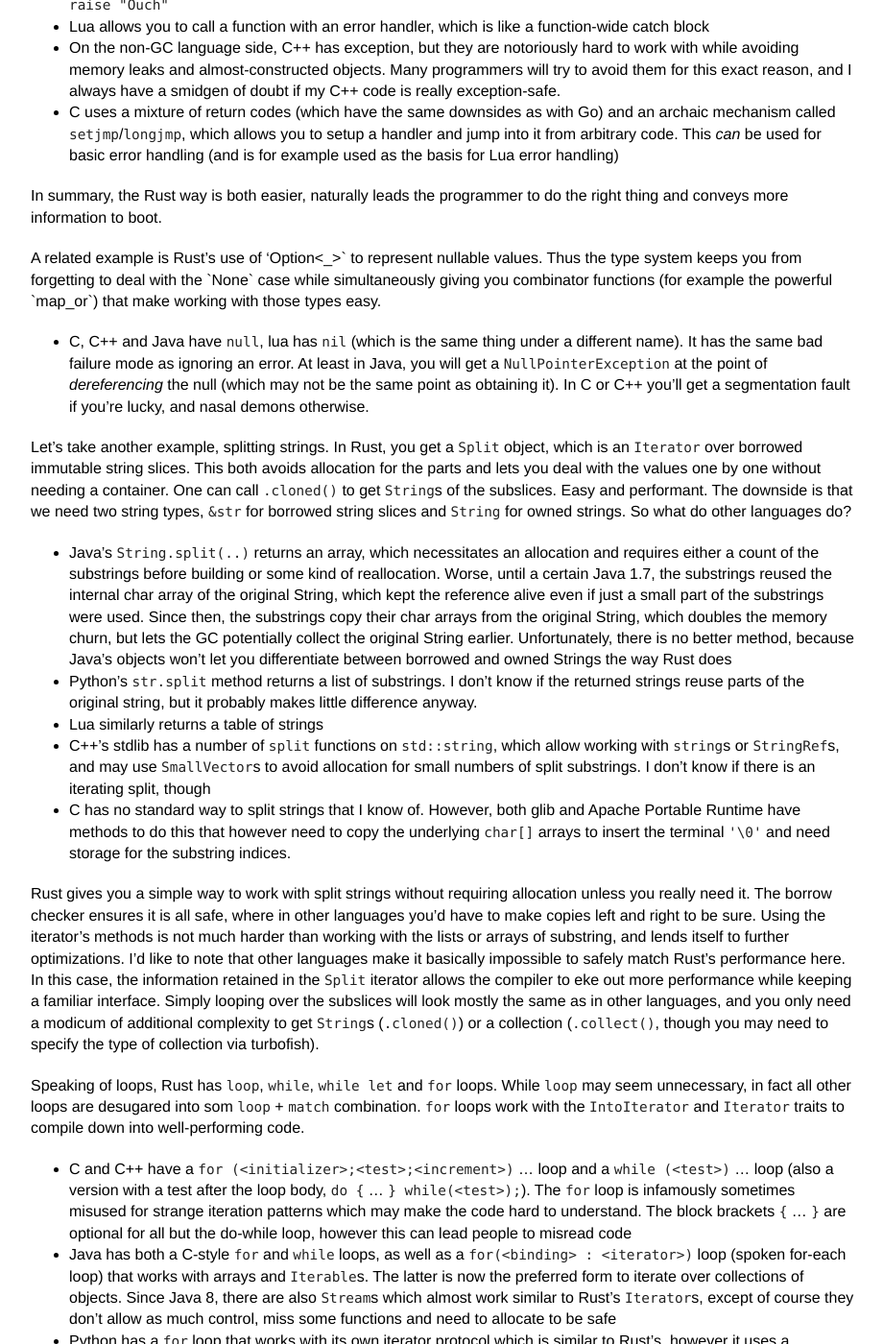
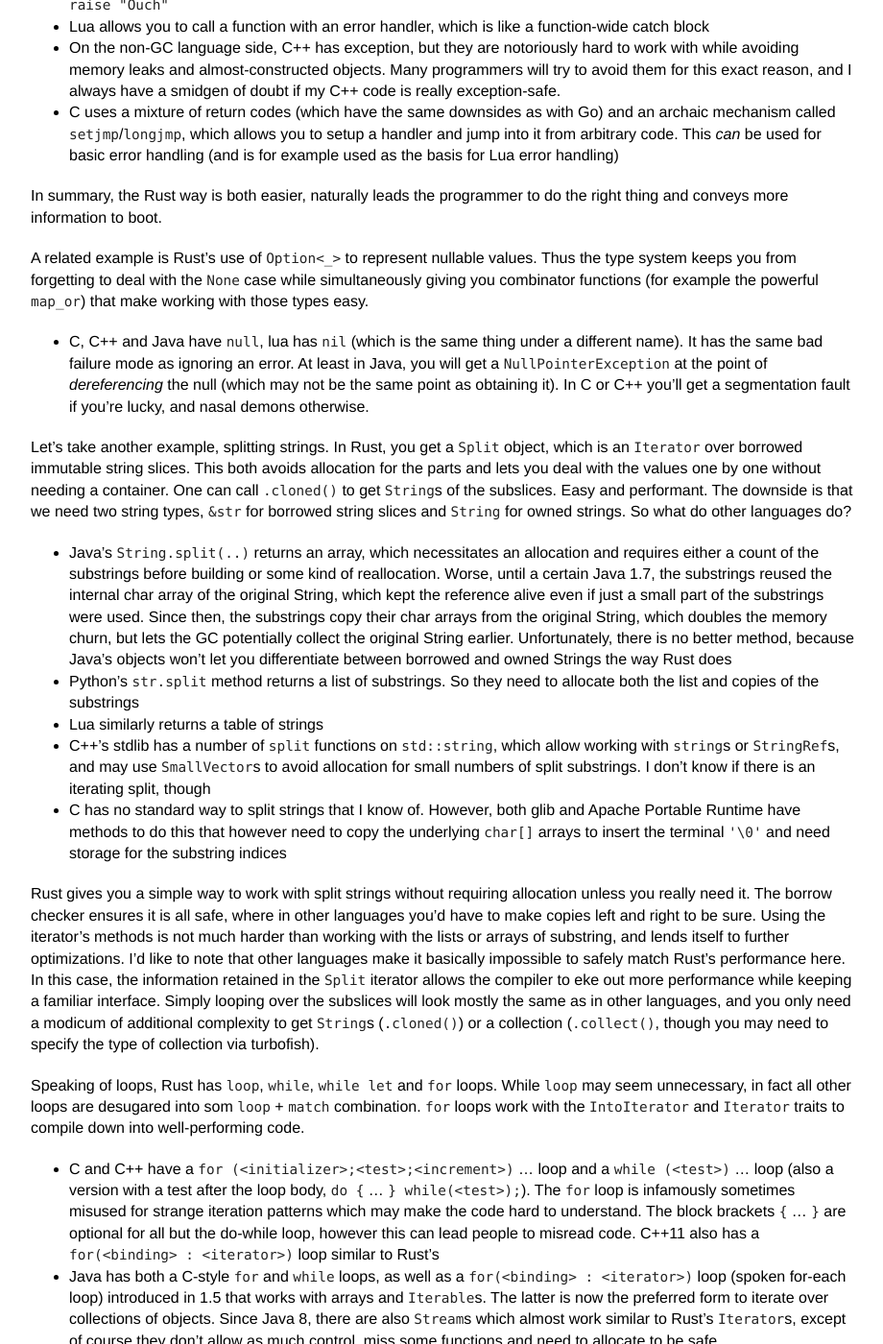
Before and after one commit to llogiq/llogiq.github.io, a Jekyll site: the page built from _posts/2018-04-03-corners.md, in a window 1280 px wide and 1400 px high, scrolled down 1035 px. Shown: the whole window at 96% size, without its empty margins (178-1098 px from the left). Built offline with Jekyll 4.4.1, drawn with Linux system fonts in a browser that asks for light colours; some of the changed text lies outside the part shown.

Commit message:
more fixes

```diff
--- a/_posts/2018-04-03-corners.md
+++ b/_posts/2018-04-03-corners.md
@@ -61,7 +61,7 @@
 In summary, the Rust way is both easier, naturally leads the programmer to do the right thing and
 conveys more information to boot.
 
-A related example is Rust's use of 'Option<_>` to represent nullable values. Thus the type system
+A related example is Rust's use of `Option<_>` to represent nullable values. Thus the type system
 keeps you from forgetting to deal with the `None` case while simultaneously giving you combinator
 functions (for example the powerful `map_or`) that make working with those types easy.
 
@@ -84,15 +84,15 @@
 char arrays from the original String, which doubles the memory churn, but lets the GC potentially
 collect the original String earlier. Unfortunately, there is no better method, because Java's
 objects won't let you differentiate between borrowed and owned Strings the way Rust does
-* Python's `str.split` method returns a list of substrings. I don't know if the returned strings
-reuse parts of the original string, but it probably makes little difference anyway.
+* Python's `str.split` method returns a list of substrings. So they need to allocate both the list
+and copies of the substrings
 * Lua similarly returns a table of strings
 * C++'s stdlib has a number of `split` functions on `std::string`, which allow working with
 `string`s or `StringRef`s, and may use `SmallVector`s to avoid allocation for small numbers of
 split substrings. I don't know if there is an iterating split, though
 * C has no standard way to split strings that I know of. However, both glib and Apache Portable
 Runtime have methods to do this that however need to copy the underlying `char[]` arrays to insert
-the terminal `'\0'` and need storage for the substring indices.
+the terminal `'\0'` and need storage for the substring indices
 
 Rust gives you a simple way to work with split strings without requiring allocation unless you
 really need it. The borrow checker ensures it is all safe, where in other languages you'd have to
@@ -113,18 +113,19 @@
 (also a version with a test after the loop body, `do {` … `} while(<test>);`). The `for` loop is
 infamously sometimes misused for strange iteration patterns which may make the code hard to
 understand. The block brackets `{` … `}` are optional for all but the do-while loop, however this
-can lead people to misread code
+can lead people to misread code. C++11 also has a `for(<binding> : <iterator>)` loop similar to
+Rust's
 * Java has both a C-style `for` and `while` loops, as well as a `for(<binding> : <iterator>)` loop
-(spoken for-each loop) that works with arrays and `Iterable`s. The latter is now the preferred form
-to iterate over collections of objects. Since Java 8, there are also `Stream`s which almost work
-similar to Rust's `Iterator`s, except of course they don't allow as much control, miss some
-functions and need to allocate to be safe
+(spoken for-each loop) introduced in 1.5 that works with arrays and `Iterable`s. The latter is now
+the preferred form to iterate over collections of objects. Since Java 8, there are also `Stream`s
+which almost work similar to Rust's `Iterator`s, except of course they don't allow as much control,
+miss some functions and need to allocate to be safe
 * Python has a `for` loop that works with its own iterator protocol which is similar to Rust's,
 however it uses a `StopIteration` exception to break the loop instead of an `Option` type. Python
 also has `while` loops. Since blocks are marked by indentation, it has less risk of misreading the
 code, however it makes refactoring more cumbersome, and you run the risk of losing track in larger
 swathes of code.
-* Lua also has a `for` loop working with an internal iteration protocol similar to Lua's, but
+* Lua also has a `for` loop working with an internal iteration protocol similar to Python's, but
 returning a sentinel `nil` value to end the iteration.
 
 Rust loops are as simple as high-level Python's, but offer far better performance.
@@ -141,8 +142,8 @@
 same assurances either. As for the `switch` statement, both the fact that it is a statement instead
 of an expression and that it allows fallthrough (you need to `break` from each `case`) exacerbates
 the ergonomics.
-* C++ has learned from this and now offers std::variant types, which are still not used widely and
-I hear they have their own downsides
+* C++ has learned from this and now offers `std::variant` types, which are still not used widely
+and I hear they have their own downsides (they don't have destructuring, for one)
 * Python and Lua simply don't have such statements. You need a wall of ifs or a dict/table to do
 something like matching, and it still won't give you safe access to the data. In Python, you could
 also use Java-like class polymorphism, but that doesn't get you better ergonomics either.
```
